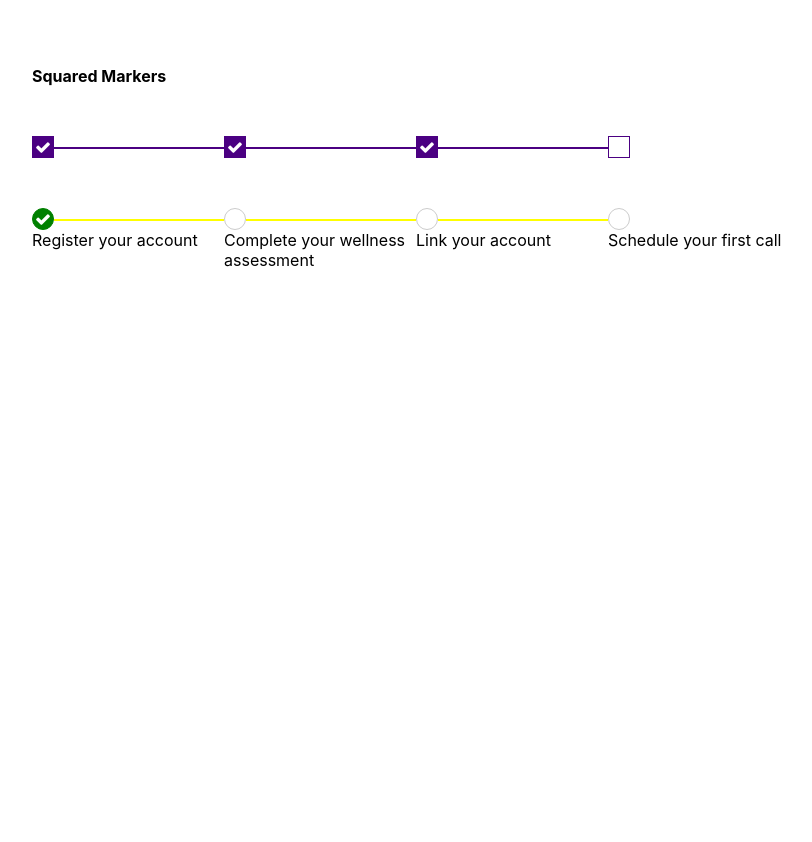
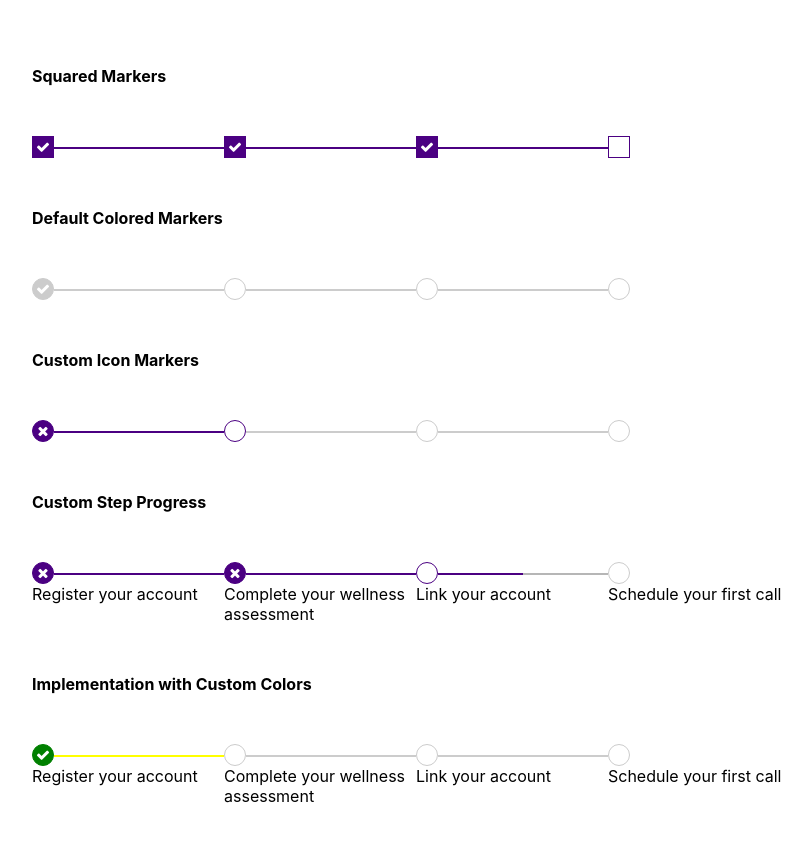
Before and after one commit to rahulsha05x/progress-stepper, a React (Create React App) app: page / in a window 1280 px wide. Shown: the part 1080-1922 px from the top of the page, without its empty margins (224-1036 px from the left). Before the commit the page ends 1400 px from the top, so only its background shows below. Built offline with nearby package versions, Linux system fonts and the light colour scheme.

Commit message:
Worked on prop fixes and added new implementations

```diff
--- a/src/App.tsx
+++ b/src/App.tsx
@@ -14,7 +14,7 @@ import Line from './components/atoms/Line/Line';
 import IconWrapper from './components/molecules/IconContainer/IconWrapper';
 import TextWrapper from './components/molecules/TextWrapper/TextWrapper';
 import Step from './components/molecules/StepperItem/Step';
-import { stepsWithoutText, stepsWithText } from './constants';
+import { stepsWithoutText, stepsWithText, stepsWithProgress } from './constants';
 
 function App() {
   const [progressBarData, setProgressData] = useState({
@@ -151,6 +151,39 @@ function App() {
             />
           </div>
           <div>
+            <h4>Default Colored Markers</h4>
+            <NewProgressBar
+              steps={stepsWithoutText}
+              activeStep={2}
+              orientation="horizontal"
+              icon={<i className="fa fa-check"></i>}
+              squared={false}
+            />
+          </div>
+          <div>
+            <h4>Custom Icon Markers</h4>
+            <NewProgressBar
+              steps={stepsWithoutText}
+              activeStep={2}
+              orientation="horizontal"
+              color="#4B0082"
+              icon={<i className="fa fa-times"></i>}
+              squared={false}
+            />
+          </div>
+          <div>
+            <h4>Custom Step Progress</h4>
+            <NewProgressBar
+              steps={stepsWithProgress}
+              activeStep={3}
+              orientation="horizontal"
+              color="#4B0082"
+              icon={<i className="fa fa-times"></i>}
+              squared={false}
+            />
+          </div>
+          <div>
+            <h4>Implementation with Custom Colors</h4>
             <NewProgressBar1 activeStep={2}>
               {steps.map((item, index) => {
                 return (
@@ -165,7 +198,11 @@ function App() {
                         icon={<i className="fa fa-check"></i>}
                         color="green"
                       />
-                      <Line color="yellow" />
+                      <Line completed={
+                        getStatus(activeStep, index) === 'is-completed'
+                          ? true
+                          : false
+                      } color="yellow" />
                     </IconWrapper>
                     <TextWrapper>{item.text}</TextWrapper>
                   </Step>
--- a/src/components/atoms/Line/Line.tsx
+++ b/src/components/atoms/Line/Line.tsx
@@ -6,12 +6,14 @@ export const Line = ({
   orientation = 'horizontal',
   progress,
   active,
+  completed
 }: {
     color: string;
     orientation?: string;
     progress?: string | number;
     className?: string;
     active?: boolean;
+    completed?: boolean;
   }) => {
   const progressDirection =
     orientation === 'vertical' ? 'to bottom' : 'to right';
@@ -19,7 +21,7 @@ export const Line = ({
   const exp = `${progressDirection}, ${color} ${progress}%, ${inactive} ${progress}%`;
 
   let styles: any = {
-    backgroundColor: active ? '#ccc' : color,
+    backgroundColor: active || !completed ? '#ccc' : color,
   };
   if (progress) {
     styles['backgroundImage'] = `linear-gradient(${exp})`;
--- a/src/components/progress-ui/NewProgressBar.scss
+++ b/src/components/progress-ui/NewProgressBar.scss
@@ -61,7 +61,10 @@
         color: #fff;
         padding: 2px;
         justify-content: center;
-        align-items: 'center';
+        align-items: center;
+        i {
+          font-size: 14px;
+        }
       }
       .line {
         width: calc(100% - 22px);
--- a/src/components/progress-ui/NewProgressStep.tsx
+++ b/src/components/progress-ui/NewProgressStep.tsx
@@ -56,7 +56,7 @@ const NewProgressStep: React.FC<Props> = ({
                     color={color}
                     squared={squared}
                 />
-                <Line active={active} progress={progress} color={color} />
+                <Line active={active} completed={completed} progress={progress} color={color} />
             </IconWrapper>
             <TextWrapper>{renderProgressText(text)}</TextWrapper>
         </Step>
--- a/src/constants.js
+++ b/src/constants.js
@@ -39,3 +39,30 @@ export const stepsWithText = [
       status: 'Pending'
     },
 ]
+
+export const stepsWithProgress = [
+    {
+      id: 1,
+      text: "Register your account",
+      status: 'Pending',
+      progress: 100
+    },
+    {
+      id: 2,
+      text: 'Complete your wellness assessment',
+      status: 'Pending',
+      progress: 100
+    },
+    {
+      id: 3,
+      text: 'Link your account',
+      status: 'Pending',
+      progress: 50
+    },
+    {
+      id: 4,
+      text: 'Schedule your first call',
+      status: 'Pending',
+      progress: 0
+    },
+]
```
Lines whose indentation alone changed are shown as unchanged.
